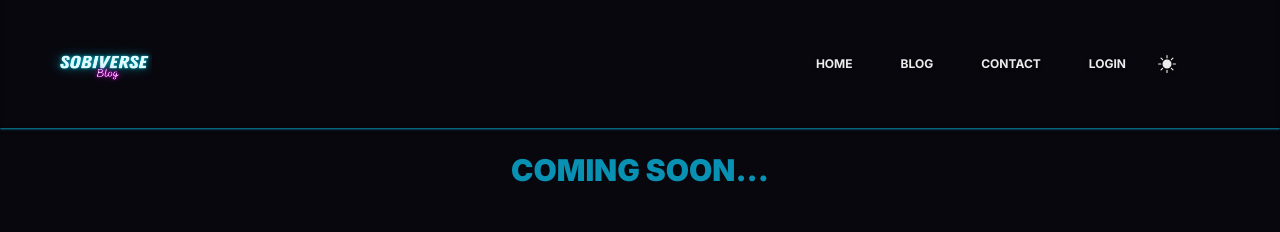
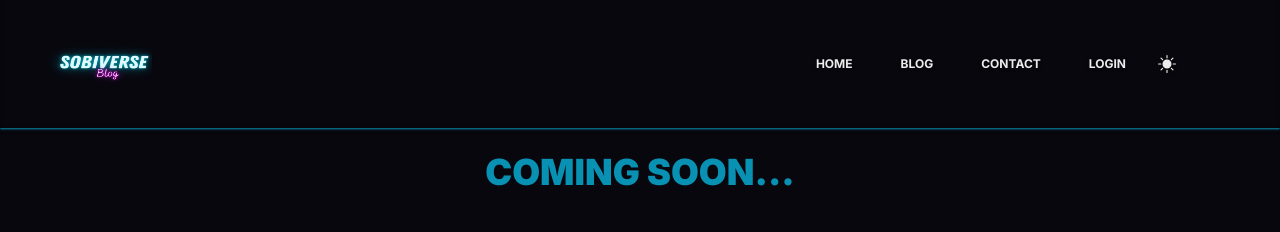
Before and after one commit to sobiaahmad94/sobiverseblog, a Next.js app: page / in a window 1280 px wide. Shown: the top 232 px of the page. Built offline with nearby package versions, Linux system fonts and the light colour scheme.

Commit message:
resizing

```diff
--- a/src/app/components/Heading.tsx
+++ b/src/app/components/Heading.tsx
@@ -8,8 +8,8 @@ const Heading: React.FC<{ title: string}> = ( {title}) => {
     return (
         <div className="flex flex-col items-center justify-center px-4">
             {/* <h1>Heading component</h1> */}
-            <h1 className=" pt-6 text-cyan-600 text-center text-3xl font-black uppercase">{title}</h1>
-            <p className="pt-6 sm:text-lg md:text-xl lg:text-2xl xl:text-3xl mt-4 text-center">Hi, there! Thank you for dropping by. I am currently still working on developing this project and I am also in the midst of crafting some engaging tech articles for you to revel in. I hope to see you again soon!</p>
+            <h1 className=" pt-6 text-cyan-600 text-center text-4xl font-black uppercase">{title}</h1>
+            <p className="pt-6 sm:text-sm md:text-xl lg:text-xl xl:text-3xl mt-4 text-center">Hi, there! Thank you for dropping by. I am currently still working on developing this project and I am also in the midst of crafting some engaging tech articles for you to revel in. I hope to see you again soon!</p>
         </div>
     );
 };
```
